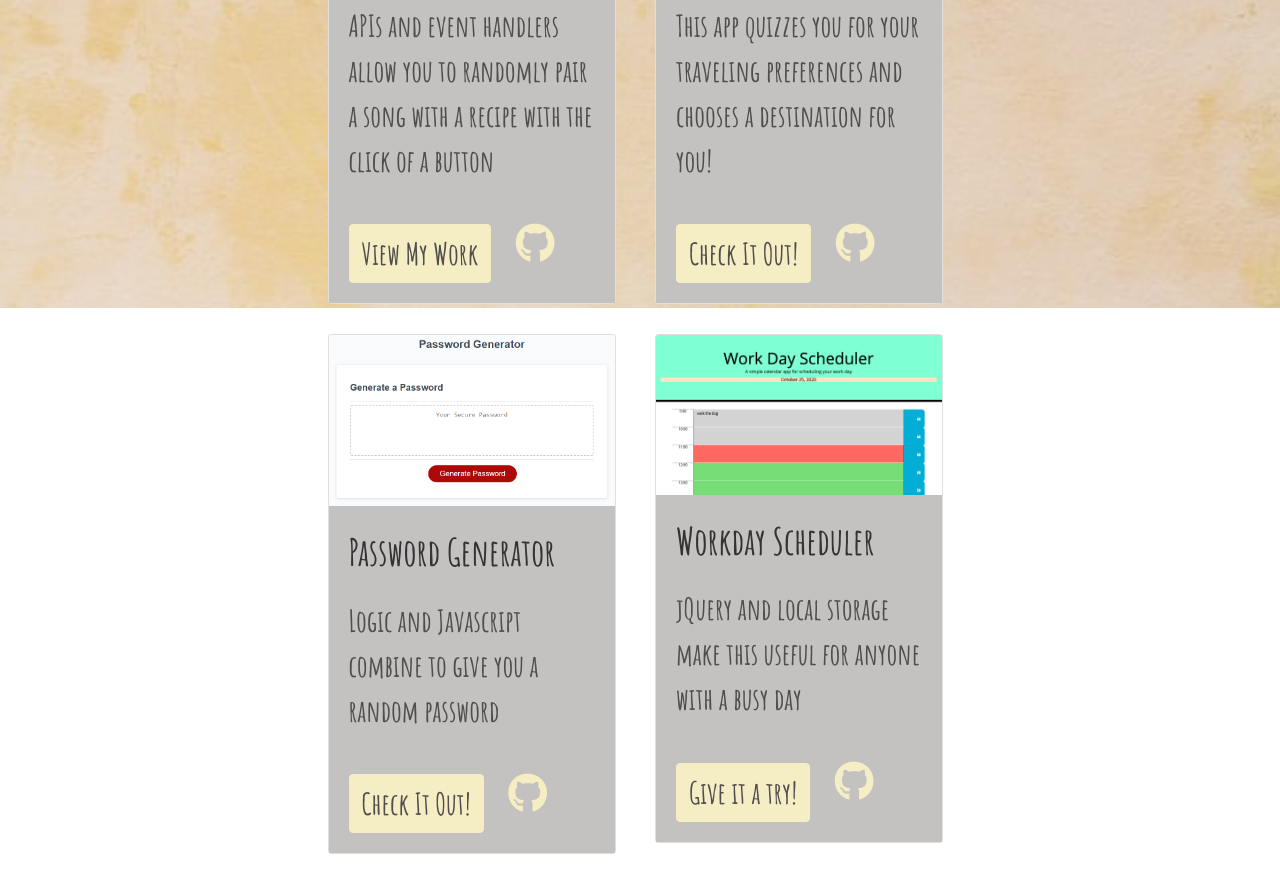
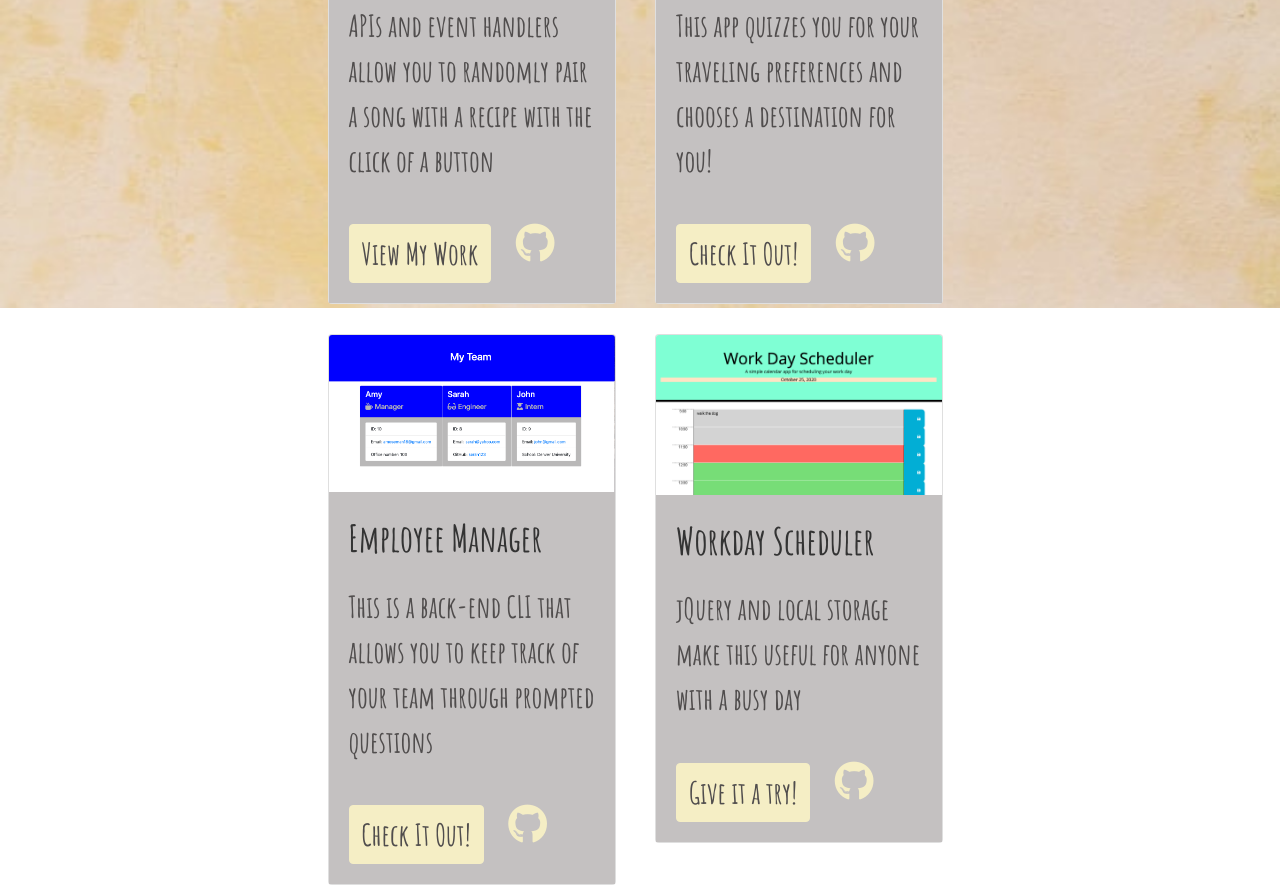
Before and after one commit to amoseman1/ResponsivePortfolio, a plain HTML site: page portfolio.html in a window 1280 px wide. Shown: the part 492-1377 px from the top of the page. Before the commit the page ends 1346 px from the top, so only its background shows below. Drawn offline with nearby package versions, Linux system fonts and the light colour scheme.

Commit message:
updated employee manager project

```diff
--- a/portfolio.html
+++ b/portfolio.html
@@ -75,7 +75,7 @@
             <img id="images"
               src="assets/keepDreamingSS.png"
               class="card-img-top"
-              alt="weather application"/>
+              alt="Travel App Project"/>
             <div class="card-body">
               <h5 class="card-title"><strong>Travel App Project</strong></h5>
               <p class="card-text">This app quizzes you for your traveling preferences and chooses a destination for you!</p>
@@ -94,14 +94,14 @@
       <div id="border" class="col-md-3">
         <div class="card" style="width: 18rem">
           <img id="images"
-            src="assets/03-javascript-homework-demo.png"
+            src="assets/employeemanagerSS.png"
             class="card-img-top"
-            alt="password generator"/>
+            alt="employee manager"/>
           <div class="card-body">
-            <h5 class="card-title"><strong>Password Generator</strong></h5>
-            <p class="card-text">Logic and Javascript combine to give you a random password</p>
-            <a id="projBtns" href="https://amoseman1.github.io/passwordGenerator" target="_blank" class="btn btn-primary">Check It Out!</a>
-            <a target="_blank" href="https://github.com/amoseman1/passwordGenerator"><i id ="profIcon" class="fab fa-github"></i></a>
+            <h5 class="card-title"><strong>Employee Manager</strong></h5>
+            <p class="card-text">This is a back-end CLI that allows you to keep track of your team through prompted questions</p>
+            <a id="projBtns" href="https://drive.google.com/file/d/1ln3IedVVDCalSRFas2ydxZyAn1Xo69hc/view" target="_blank" class="btn btn-primary">Check It Out!</a>
+            <a target="_blank" href="https://github.com/amoseman1/employeeInfoGenerator"><i id ="profIcon" class="fab fa-github"></i></a>
           </div>
         </div>
       </div>
```
Also changed, not shown: index.html (+1 -1 lines), assets/employeemanagerSS.png (added).
